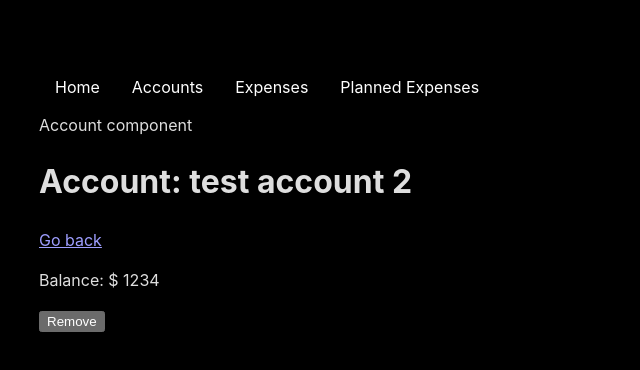
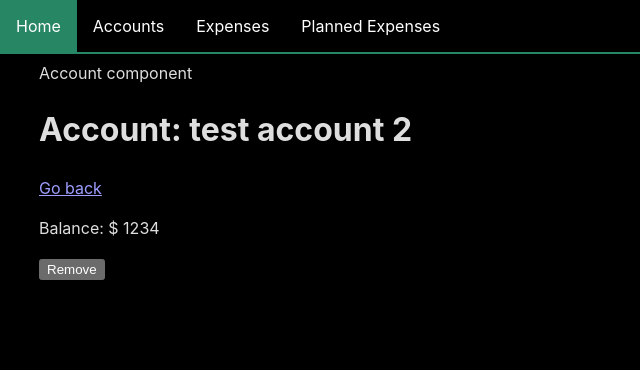
Before and after one commit to ioscrum-fapp/fapp, a React (Vite) app in the folder fapp/: page /accounts/1 in a window 1280 px wide. Shown: the top 370 px of the page, without its empty margins (0-640 px from the left). Built offline with nearby package versions, Linux system fonts and the light colour scheme; data requests are answered from the project's data file.

Commit message:
temp work

```diff
--- a/fapp/src/styles/Layout.css
+++ b/fapp/src/styles/Layout.css
@@ -19,10 +19,19 @@ li a:hover:not(.active) {
   background-color: var(--main-color);
 }
 .Hamburger {
+  position: fixed;
   display: none;
   cursor: pointer;
 }
+.Menu{
+  position: fixed;
+  top: 0;
+  left: 0;
+  overflow: hidden;
+  width: 100%;
+  border-bottom: solid 2px var(--main-color);
 
+}
 @media only screen and (max-width: 600px) {
   .Hamburger {
     display: block;
```
